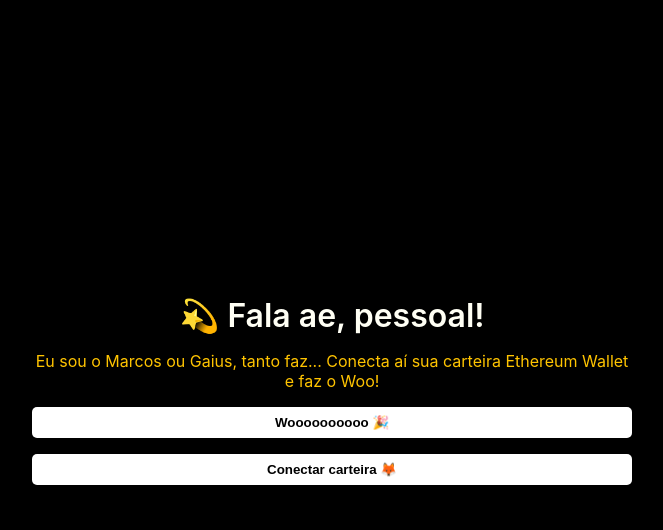
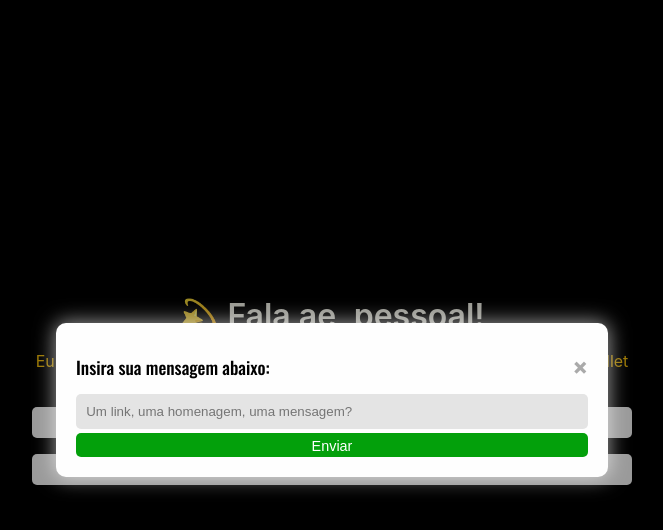
Before and after one commit to MarcosGaius/woo-project, a React (Create React App) app: page / in a window 1280 px wide. Both pictures are taken after a click on the button "Woooooooooo 🎉". Shown: the top 530 px of the page, without its empty margins (308-971 px from the left). Built offline with nearby package versions, Linux system fonts and the light colour scheme.

Commit message:
feat: custom messages can now be sent, added message modal

```diff
--- a/src/App.css
+++ b/src/App.css
@@ -1,3 +1,10 @@
+@import url('https://fonts.googleapis.com/css2?family=Roboto:ital,wght@0,100;0,300;0,400;0,500;0,700;0,900;1,100;1,300;1,400;1,500;1,700;1,900&display=swap');
+@import url('https://fonts.googleapis.com/css2?family=Oswald:wght@200;300;400;500;600;700&display=swap');
+
+.body {
+  font-family: 'Roboto', sans-serif;
+}
+
 .mainContainer {
   background-color: black;
   display: flex;
@@ -64,3 +71,80 @@
     left: 100%;
   }
 }
+
+.messageModal {
+  background-color: rgba(0,0,0,0.4);
+  position: fixed;
+  z-index: 1;
+  left: 0;
+  top: 0;
+  width: 100%;
+  height: 100%;
+  overflow: auto;
+  display: none;
+}
+
+.modalWrapper {
+  display: flex;
+  align-items: center;
+  justify-content: center;
+  flex-grow: 1;
+}
+
+.modalContent {
+  display: flex;
+  flex-direction: column;
+  margin: auto;
+  width: 40%;
+  padding: 20px;
+  border-radius: 10px;
+  box-shadow: 0px 0px 20px 1px rgba(255, 255, 255, 0.616);
+  background-color: #fefefe;
+}
+
+.modalContent p {
+  display: flex;
+  align-items: center;
+  justify-content: space-between;
+  font-family: 'Oswald', sans-serif;
+  font-weight: 500;
+  font-size: 1.1rem;
+  margin: 0;
+  margin-bottom: 0.5vh;
+}
+
+.modalContent input{
+  background-color: rgb(228, 228, 228);
+  border-radius: 5px;
+  height: 3vh;
+  border: 0;
+  padding: 1% 2%;
+  margin-bottom: 0.5vh;
+}
+
+.modalContent button{
+  color: white;
+  font-size: 0.9rem;
+  font-weight: 500;
+  background-color: rgb(3, 160, 11);
+  border-radius: 5px;
+  height: 3vh;
+  border: 0;
+  padding: 1% 2%;
+}
+
+.modalContent button:hover {
+  cursor: pointer;
+  background-color: rgb(3, 180, 11);
+}
+
+.closeButton {
+  color: #aaa;
+  font-size: 2rem;
+  font-weight: bold;
+}
+
+.closeButton:hover {
+  color: black;
+  cursor: pointer;
+}
--- a/src/App.js
+++ b/src/App.js
@@ -2,6 +2,7 @@
 import { ethers } from "ethers";
 import './App.css';
 import abi from "./utils/WavePortal.json";
+import { parseUnits } from "ethers/lib/utils";
 
 export default function App() {
 
@@ -64,6 +65,7 @@
       console.log("Conectado", accounts[0]);
       progContainer.remove();
       document.getElementById("metaCon").remove();
+      getAllWoo();
     }
     catch(error){
       console.log(error);
@@ -79,10 +81,10 @@
         const signer = provider.getSigner();
         const wooPortalContract = new ethers.Contract(contractAddress, contractABI, signer);
 
-        const woos = wooPortalContract.getAllWoo();
+        const woos = await wooPortalContract.getAllWoo();
         const treatedWoos = [];
 
-        woos.forEach(arrElem => {
+        woos.forEach((arrElem) => {
             treatedWoos.push({
               address: arrElem.waver,
               timestamp: new Date(arrElem.timestamp * 1000),
@@ -103,6 +105,11 @@
     }
   }
 
+  const showModal = () => {
+    let modal = document.getElementById('messageModal');
+    modal.style.display = "flex";
+  }
+
   const woo = async () => {
     try {
       const {ethereum} = window;
@@ -112,12 +119,12 @@
         const signer = provider.getSigner();
         const wooPortalContract = new ethers.Contract(contractAddress, contractABI, signer);
 
-        //adicionar um input pra colocar o texto!
+        const messageInput = await document.getElementById('message-input').value
 
         let wooCount = await wooPortalContract.getTotalWoo();
         console.log("Número de Woo's: ", wooCount.toNumber());
 
-        const wooTxn = await wooPortalContract.woo("MENSAGEM TESTE A SER MUDADA");
+        const wooTxn = await wooPortalContract.woo(messageInput);
         console.log("Minerando...", wooTxn.hash);
 
         await wooTxn.wait();
@@ -125,6 +132,9 @@
 
         wooCount = await wooPortalContract.getTotalWoo();
         console.log("Número de Woo's: ", wooCount.toNumber());
+
+        document.getElementById('messageModal').style.display = "none";
+        getAllWoo();
       }
       else {
         console.log("Objeto Ethereum não encotrado.");
@@ -152,7 +162,7 @@
         Eu sou o Marcos ou Gaius, tanto faz... Conecta aí sua carteira Ethereum Wallet e faz o Woo!
         </div>
 
-        <button className="wooButton" onClick={woo}>
+        <button className="wooButton" onClick={showModal}>
           Woooooooooo 🎉
         </button>
 
@@ -161,6 +171,18 @@
             Conectar carteira 🦊
           </button>
         )}
+
+        <div className="messageModal" id="messageModal">
+          <div className="modalWrapper">
+            <div className="modalContent">
+              <p>Insira sua mensagem abaixo:
+                <span className="closeButton">&times;</span>
+              </p>
+              <input type="text" id="message-input" name="message-input" placeholder="Um link, uma homenagem, uma mensagem?"></input>
+              <button onClick={woo}>Enviar</button>
+            </div>
+          </div>
+        </div>
 
         {allWoo.map((woo, i) => {
           return (
```
